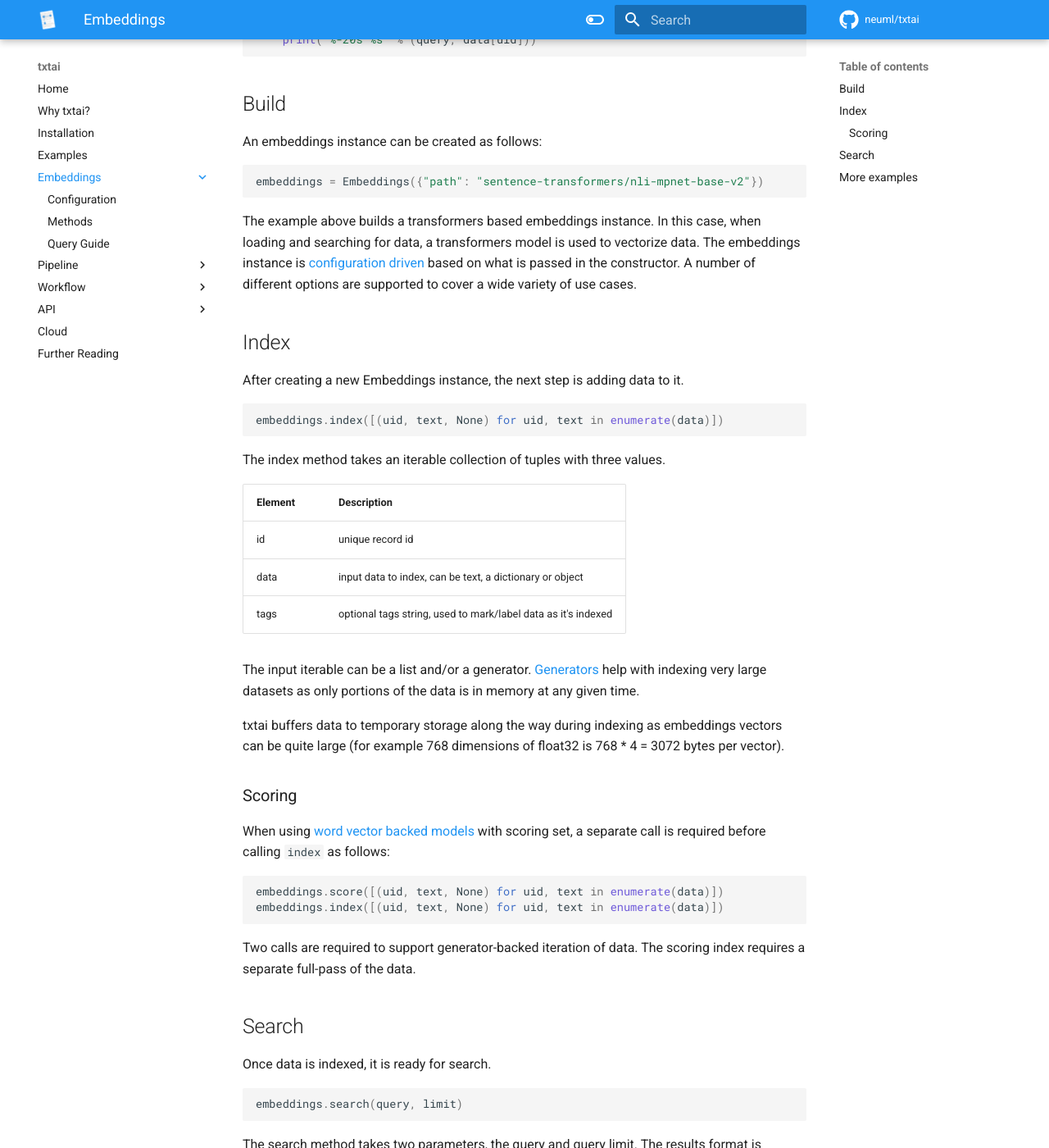
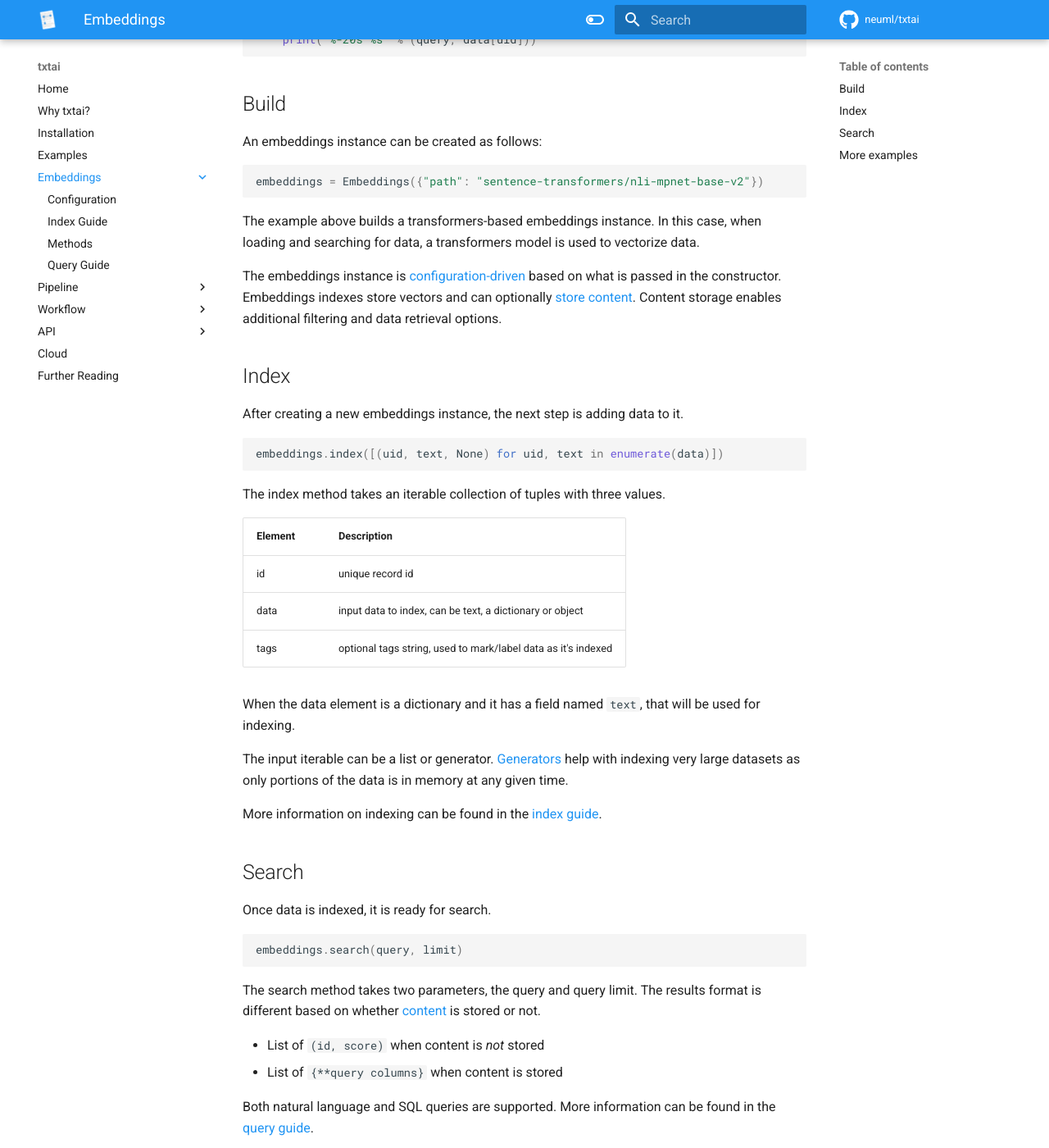
Before and after one commit to neuml/txtai, an MkDocs documentation site: the page built from docs/embeddings/index.md, in a window 1280 px wide and 1400 px high, scrolled down 1159 px. Shown: the whole window at 82% size. Built offline with MkDocs 1.6.1 and Material for MkDocs 9.7.7, drawn with Linux system fonts in a browser that asks for light colours; comment, search, counter and statistics services are not loaded; some of the changed text lies outside the part shown.

Commit message:
Add indexing guide to docs, closes #312

````diff
--- a/docs/embeddings/index.md
+++ b/docs/embeddings/index.md
@@ -49,11 +49,13 @@ An embeddings instance can be created as follows:
 embeddings = Embeddings({"path": "sentence-transformers/nli-mpnet-base-v2"})
 ```
 
-The example above builds a transformers based embeddings instance. In this case, when loading and searching for data, a transformers model is used to vectorize data. The embeddings instance is [configuration driven](configuration) based on what is passed in the constructor. A number of different options are supported to cover a wide variety of use cases.
+The example above builds a transformers-based embeddings instance. In this case, when loading and searching for data, a transformers model is used to vectorize data.
+
+The embeddings instance is [configuration-driven](configuration) based on what is passed in the constructor. Embeddings indexes store vectors and can optionally [store content](configuration#content). Content storage enables additional filtering and data retrieval options.
 
 ## Index
 
-After creating a new Embeddings instance, the next step is adding data to it.
+After creating a new embeddings instance, the next step is adding data to it.
 
 ```python
 embeddings.index([(uid, text, None) for uid, text in enumerate(data)])
@@ -67,19 +69,11 @@ The index method takes an iterable collection of tuples with three values.
 | data        | input data to index, can be text, a dictionary or object      |
 | tags        | optional tags string, used to mark/label data as it's indexed |
 
-The input iterable can be a list and/or a generator. [Generators](https://wiki.python.org/moin/Generators) help with indexing very large datasets as only portions of the data is in memory at any given time.
+When the data element is a dictionary and it has a field named `text`, that will be used for indexing.
 
-txtai buffers data to temporary storage along the way during indexing as embeddings vectors can be quite large (for example 768 dimensions of float32 is 768 * 4 = 3072 bytes per vector).
+The input iterable can be a list or generator. [Generators](https://wiki.python.org/moin/Generators) help with indexing very large datasets as only portions of the data is in memory at any given time.
 
-### Scoring
-When using [word vector backed models](./configuration#words) with scoring set, a separate call is required before calling `index` as follows:
-
-```python
-embeddings.score([(uid, text, None) for uid, text in enumerate(data)])
-embeddings.index([(uid, text, None) for uid, text in enumerate(data)])
-```
-
-Two calls are required to support generator-backed iteration of data. The scoring index requires a separate full-pass of the data.
+More information on indexing can be found in the [index guide](indexing).
 
 ## Search
 
@@ -91,8 +85,10 @@ embeddings.search(query, limit)
 
 The search method takes two parameters, the query and query limit. The results format is different based on whether [content](configuration/#content) is stored or not.
 
-- List of `(id, score)` when content is disabled
-- List of `{**query columns}` when content is enabled
+- List of `(id, score)` when content is _not_ stored
+- List of `{**query columns}` when content is stored
+
+Both natural language and SQL queries are supported. More information can be found in the [query guide](query).
 
 ## More examples
 
--- a/mkdocs.yml
+++ b/mkdocs.yml
@@ -52,6 +52,7 @@ nav:
     - Embeddings:
         - embeddings/index.md
         - Configuration: embeddings/configuration.md
+        - Index Guide: embeddings/indexing.md
         - Methods: embeddings/methods.md
         - Query Guide: embeddings/query.md
     - Pipeline:
````
Also changed, not shown: docs/embeddings/configuration.md (+16 -8 lines), docs/embeddings/indexing.md (added, +69 -0 lines), docs/embeddings/query.md (+1 -1 lines).
